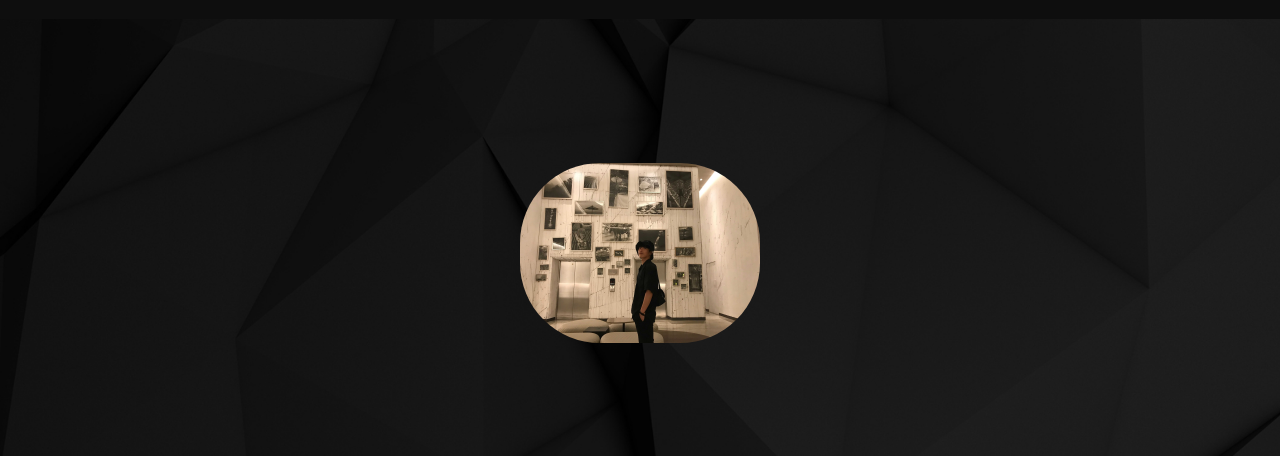
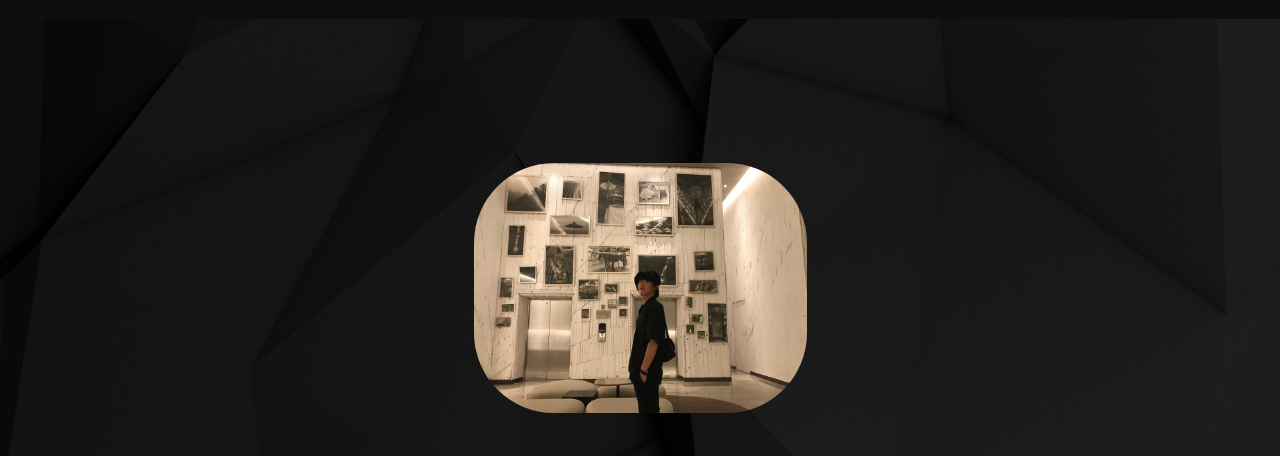
Before and after one commit to qhdep587/portfolio, a website with bundled scripts: page index.html in a window 1280 px wide. Shown: the part 85-541 px from the top of the page. Built offline with nearby package versions, Linux system fonts and the light colour scheme.

Commit message:
Update index.html

```diff
--- a/index.html
+++ b/index.html
@@ -52,7 +52,7 @@
     <div class="container d-flex align-items-center flex-column">
       <br><br>
       <!-- Masthead Avatar Image -->
-      <img class="masthead-avatar mb-5" src="img/dy.jpg"  style="border-radius: 80px;" alt="me">
+      <img class="masthead-avatar mb-5" src="img/dy.jpg"  style="border-radius: 80px; width: 30%; alt="me">
 
       <br>
       <br><br>
```
